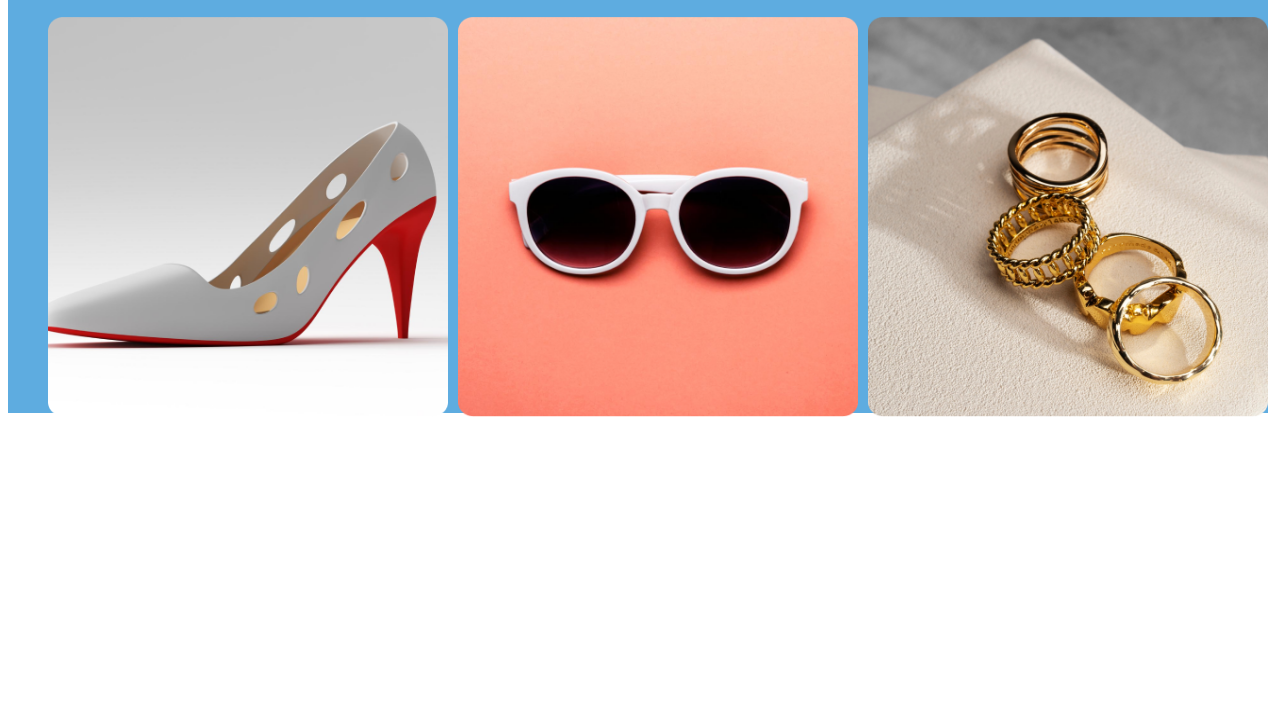
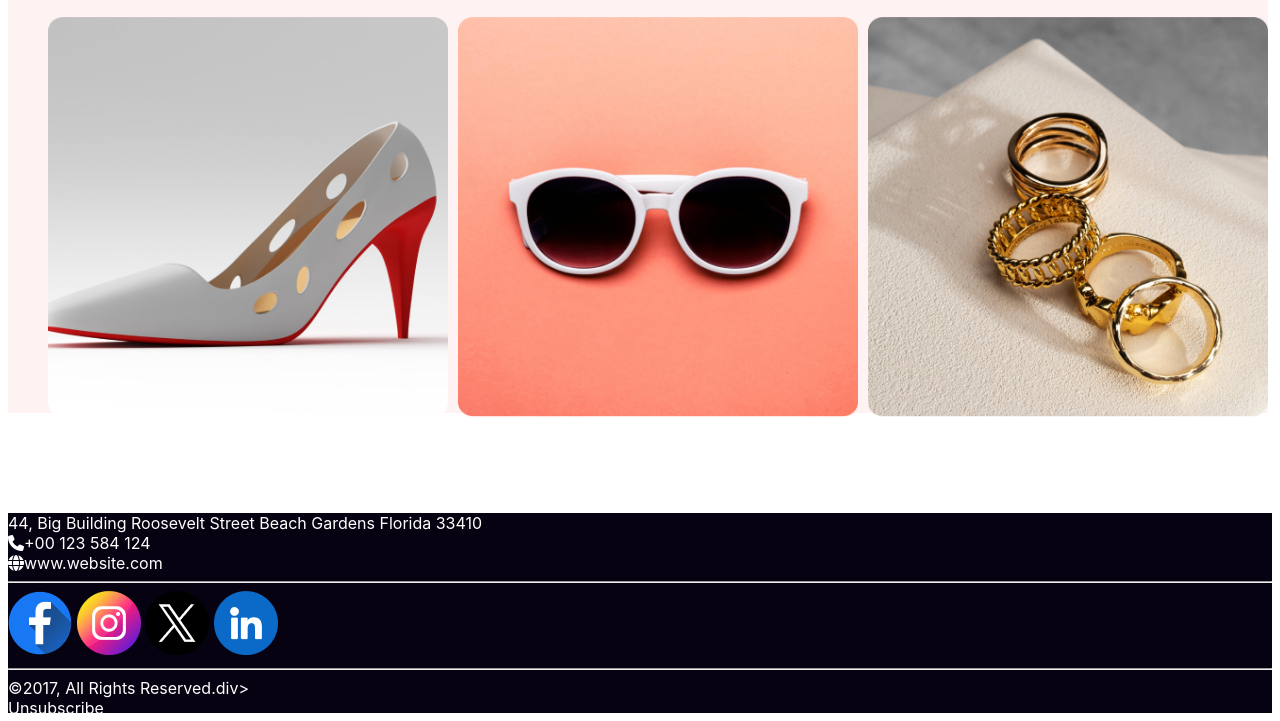
Before and after one commit to TASNIM570/Assignment-01, a plain HTML site: page index.html in a window 1280 px wide. Shown: the part 3102-3823 px from the top of the page. Before the commit the page ends 3523 px from the top, so only its background shows below. Drawn offline with Linux system fonts and the light colour scheme.

Commit message:
final adding

```diff
--- a/index.html
+++ b/index.html
@@ -5,6 +5,8 @@
     <meta name="viewport" content="width=device-width, initial-scale=1.0">
     <title>My-first-Assignment</title>
     <link rel="stylesheet" href="style.css">
+    <script src="https://kit.fontawesome.com/d4f40e21fd.js" crossorigin="anonymous"></script>
+
 </head>
 <body>
     <header>
@@ -86,7 +88,29 @@
 
 
 
-    <footer></footer>
+    <footer>
+        <div class="footer-container">
+            <div class="footer-address">44, Big Building Roosevelt Street
+                Beach Gardens Florida 33410</div>
+
+            <div class="footer-contact">
+                <div class="number"><i class="fa-solid fa-phone"></i>+00 123 584 124</div>
+                <div class="website"><i class="fa-solid fa-globe"></i>www.website.com</div>
+            </div>
+            <hr>
+            <footer-icon>
+                <img src="assets/Facebook.png" alt="" class="fb">
+                <img src="assets/Instagram.png" alt="" class="Insta">
+                <img src="assets/Twitter.png" alt="" class="Twitter">
+                <img src="assets/Linkedin.png" alt="" class="Linkedin">
+            </footer-icon>
+            <hr>
+            <div class="footer-copyright">&copy2017, All Rights Reserved.div>
+            <div class="footer-subcription">Unsubscribe</div>
+        </div>
+
+
+    </footer>
 
     </div>
 
--- a/style.css
+++ b/style.css
@@ -193,7 +193,9 @@ margin-top: 0px;
 .main-container {
     width: 1260.22px;
     height: 913px;
-    background-color: rgba(13, 130, 209, 0.664);
+    background-color: rgba(255, 0, 0, 0.05);
+
+
 }
 
 .main-header {
@@ -232,5 +234,12 @@ ul{
 .img-container{
     list-style: none;
     margin-left: 0px ;
+}
 
+.footer-container{
+    margin-top: 100px;
+    height: 200px;
+    width: 1500;
+    background-color: #070211;
+    color: #FFF;
 }
```
